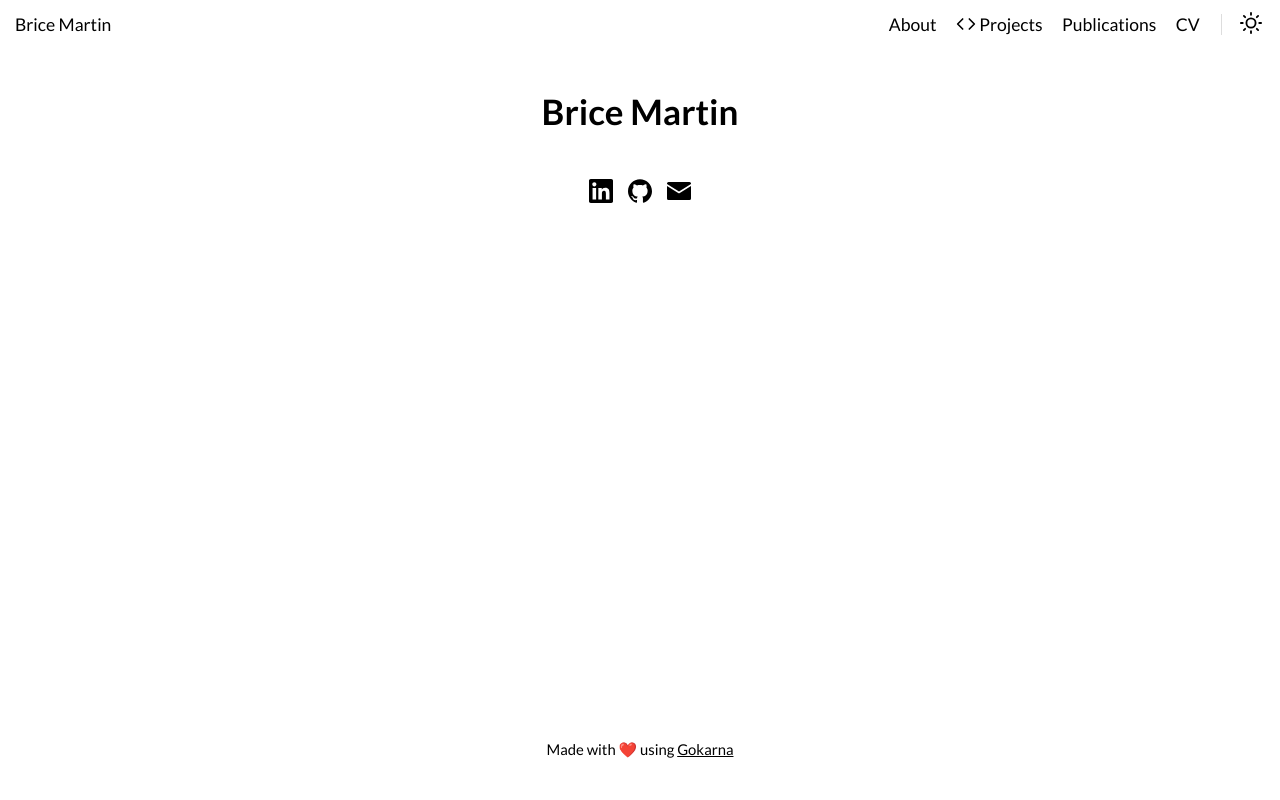
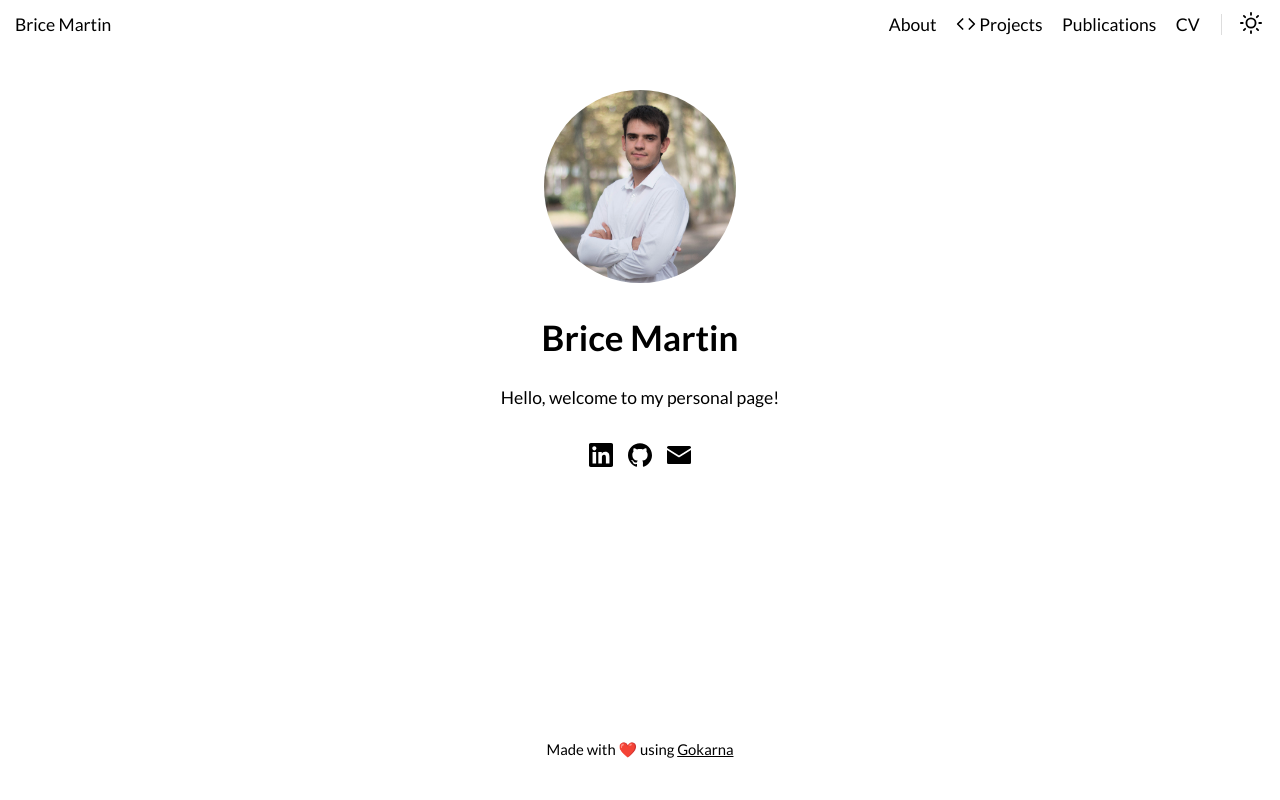
Before and after one commit to martinbri/martinbri.github.io, a plain HTML site: page index.html in a window 1280 px wide. Drawn offline with Linux system fonts and the light colour scheme.

Commit message:
add layouts

```diff
--- a/index.html
+++ b/index.html
@@ -134,13 +134,14 @@
 </header>
 <main id="content">
 <section class="home-about">
-	<div class="avatar">
-
-	</div>
+    <div class="avatar">
+        <img class="size-m" src="/images/my-photo.png" alt="My Photo">
+    </div>
 
     <h1>Brice Martin</h1>
 
 
+    <p>Hello, welcome to my personal page!</p>
 </section>
 
 <div class="flex-break"></div>
```
